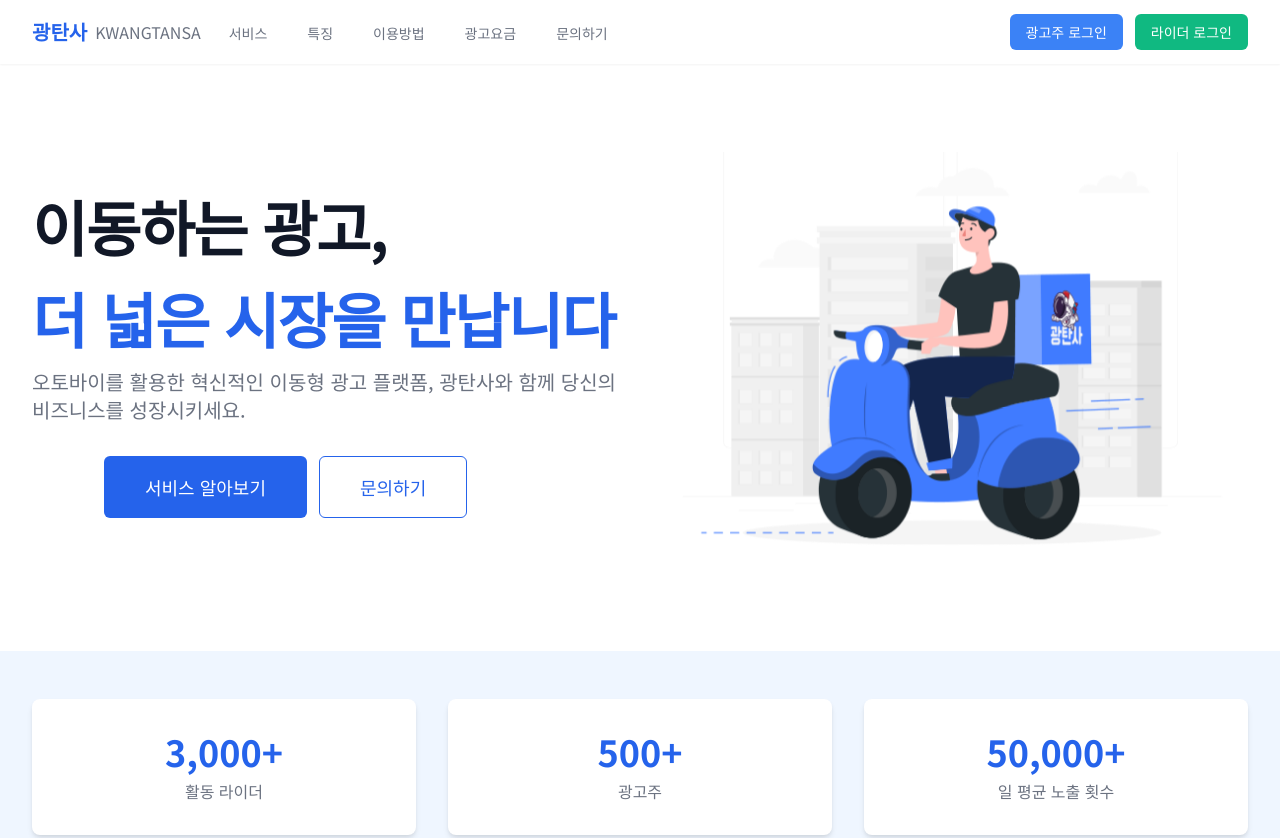
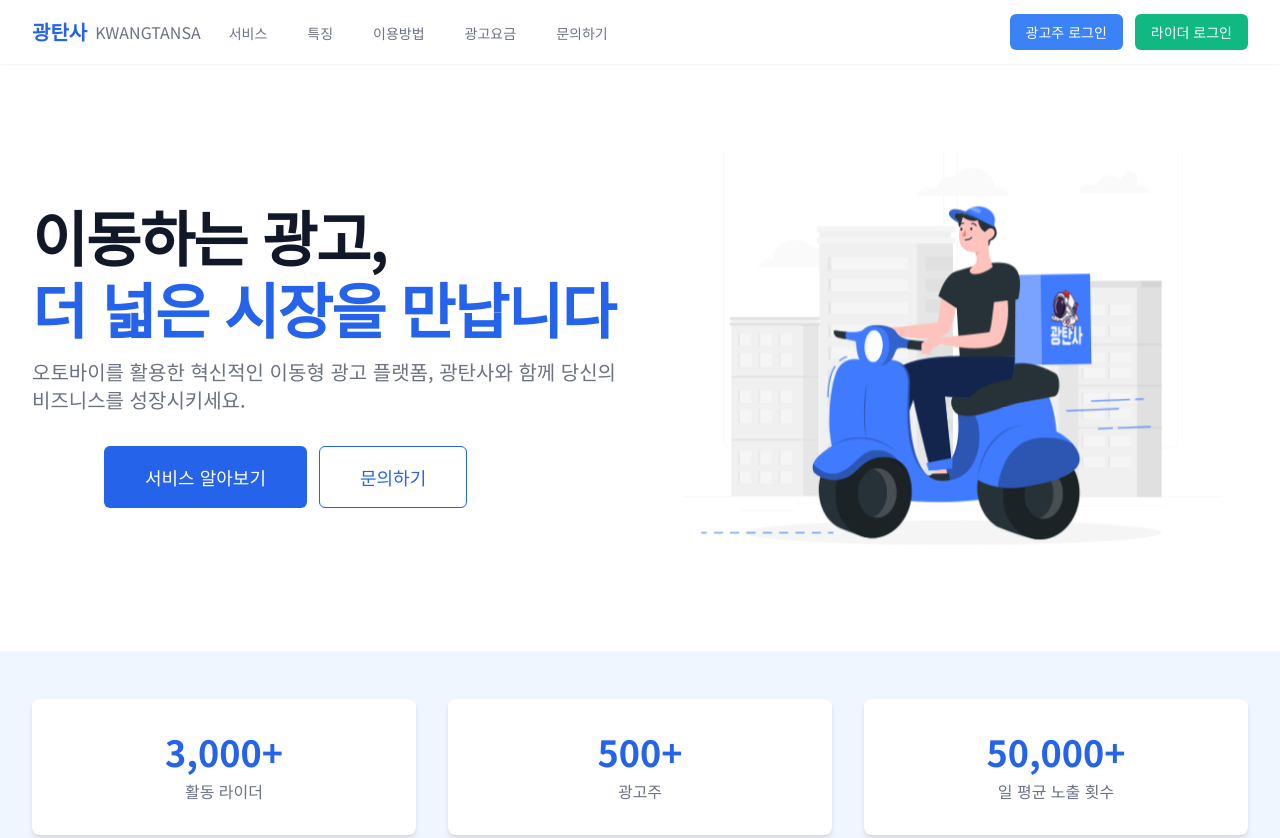
Before and after one commit to najik95/KWANGTAN, a plain HTML site: page index.html in a window 1280 px wide. Shown: the top 838 px of the page. Drawn offline with nearby package versions, Linux system fonts and the light colour scheme.

Commit message:
index.html

```diff
--- a/index.html
+++ b/index.html
@@ -66,7 +66,7 @@
                 <div>
                     <h1 class="text-4xl font-extrabold tracking-tight text-gray-900 sm:text-5xl md:text-6xl">
                         <span class="block">이동하는 광고,</span>
-                        <span class="block text-blue-600 mt-8">더 넓은 시장을 만납니다</span>
+                        <span class="block text-blue-600 mt-3">더 넓은 시장을 만납니다</span>
                     </h1>
                     <p class="mt-3 max-w-md mx-auto text-base text-gray-500 sm:text-lg md:mt-5 md:text-xl md:max-w-3xl">
                         오토바이를 활용한 혁신적인 이동형 광고 플랫폼, 광탄사와 함께 당신의 비즈니스를 성장시키세요.
```
